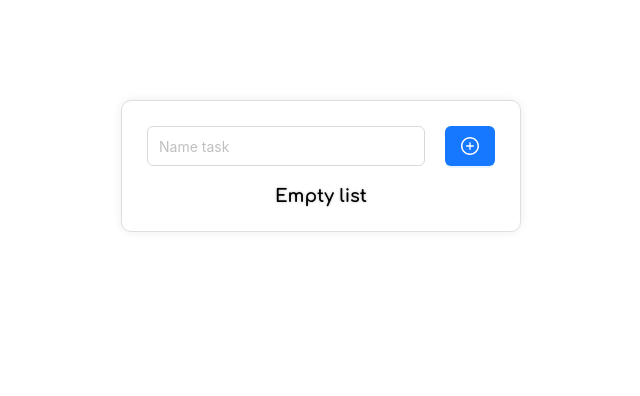
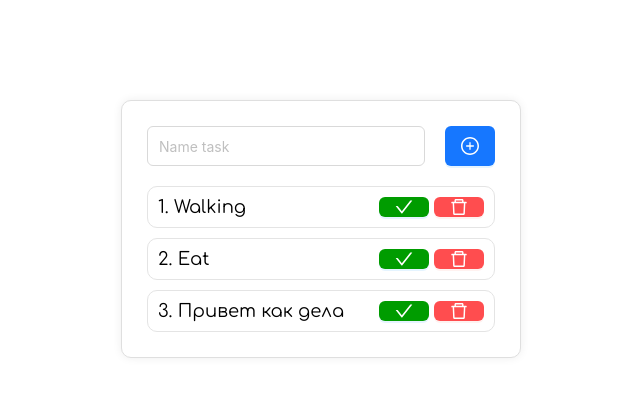
Before and after one commit to sopkodioni/TodoListReact, a React (Vite) app: page / in a window 1280 px wide. Shown: the top 396 px of the page, without its empty margins (319-959 px from the left). Built offline with nearby package versions, Linux system fonts and the light colour scheme.

Commit message:
fixed item deletion bug

```diff
--- a/src/components/Todo/Todo.jsx
+++ b/src/components/Todo/Todo.jsx
@@ -1,3 +1,4 @@
+import { Alert } from 'antd'
 import TodoList from '../../components/TodoList/TodoList'
 import TodoForm from '../TodoForm/TodoFrom'
 
@@ -9,7 +10,7 @@ const Todo = () => {
 
     return (
         <div className={style.todo}>
-          { validForm || <Alert message="Error" type="error" showIcon /> }
+          { validForm || <Alert className={style.errorAdd} message="Input name task!" type="error" showIcon closable /> }
           <TodoForm validForm={setValidForm}/>
           <TodoList />
         </div>
--- a/src/components/Todo/Todo.module.css
+++ b/src/components/Todo/Todo.module.css
@@ -7,3 +7,7 @@
     margin: 100px auto;
     box-shadow: 0px 0px 10px #eee;
 }
+
+.errorAdd{
+    margin-bottom: 10px;
+}
--- a/src/components/TodoForm/TodoFrom.jsx
+++ b/src/components/TodoForm/TodoFrom.jsx
@@ -9,7 +9,6 @@ import {PlusCircleOutlined} from '@ant-design/icons'
 
 const TodoForm = observer(({validForm}) => {
     const createTodo = (e) => {
-        // e.preventDefault()
         todoList.addTodo(input.value, validForm)
     }
 
--- a/src/components/TodoItem/TodoItem.jsx
+++ b/src/components/TodoItem/TodoItem.jsx
@@ -1,8 +1,8 @@
 import { Button } from 'antd';
 import style from './TodoItem.module.css'
+import { observer } from 'mobx-react-lite';
 
 import {DeleteOutlined, CheckOutlined} from '@ant-design/icons'
-import { observer } from 'mobx-react-lite';
 import todoList from '../../store/todoList';
 
 const TodoItem = observer(({id, title}) => {
--- a/src/components/TodoList/TodoList.jsx
+++ b/src/components/TodoList/TodoList.jsx
@@ -9,8 +9,8 @@ const TodoList = observer(() => {
         <div className={style.todoList}>
             {
                 todoList.todos.length ?
-                todoList.todos.map(todo => (
-                    <TodoItem key={todo.id} id={todo.id} title={todo.title} />
+                todoList.todos.map((todo, index) => (
+                    <TodoItem key={todo.id} id={++index} title={todo.title} />
                 ))
                 :
                 <h2 className={style.titleList}>Empty list</h2>
--- a/src/store/todoList.js
+++ b/src/store/todoList.js
@@ -3,9 +3,9 @@ import input from "./input";
 
 class TodoList {
     todos = [
-        // {id: 1, title: 'Walking', completed: false},
-        // {id: 2, title: 'Eat', completed: false},
-        // {id: 3, title: 'Привет как дела', completed: false},
+        {id: 1, title: 'Walking', completed: false},
+        {id: 2, title: 'Eat', completed: false},
+        {id: 3, title: 'Привет как дела', completed: false},
     ]
 
     constructor(){
@@ -27,7 +27,7 @@ class TodoList {
     }
 
     deleteTodo(id){
-        this.todos.splice(this.todos.indexOf(id), 1)
+        this.todos.splice(id-1, 1)
     }
 
     completeTodo(){
```
